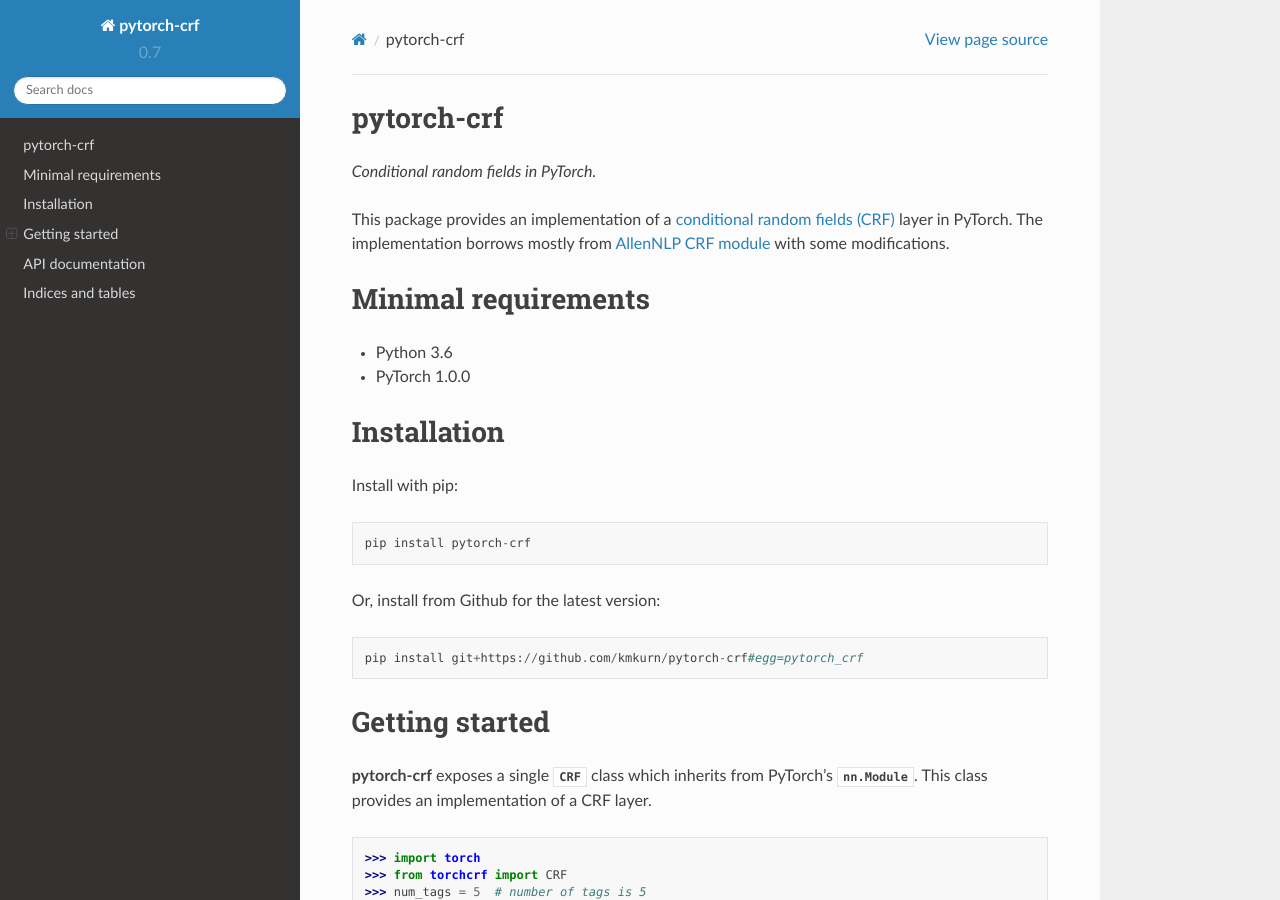
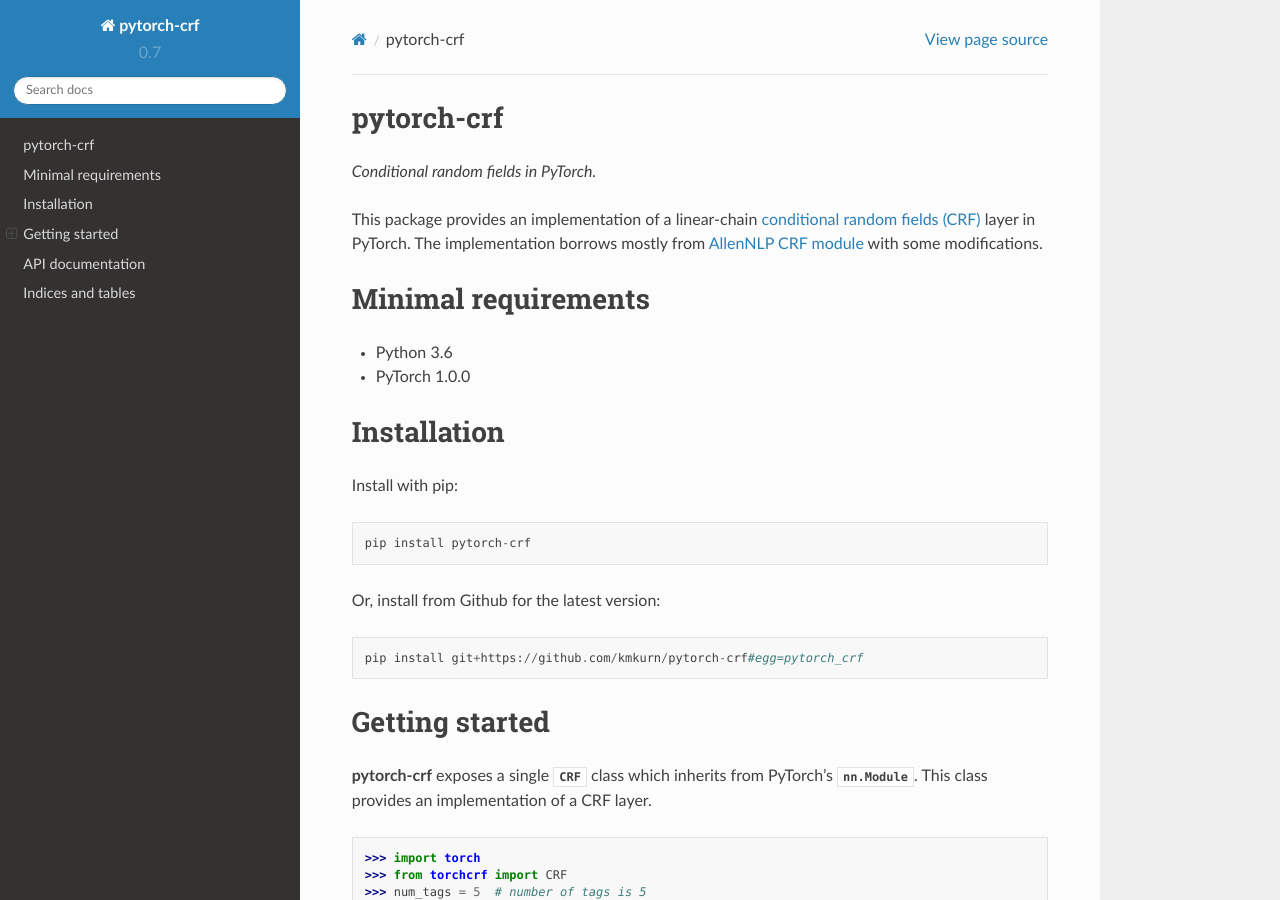
Before and after one commit to kmkurn/pytorch-crf, a Sphinx documentation site: the page built from docs/index.rst, in a window 1280 px wide and 900 px high. Built offline with Sphinx 7.4.7 and the Read the Docs theme 2.0.0, drawn with Linux system fonts in a browser that asks for light colours.

Commit message:
Make clearer that this lib implements linear-chain CRF

```diff
--- a/README.rst
+++ b/README.rst
@@ -31,7 +31,7 @@
    :target: http://spacemacs.org
    :alt: Built with Spacemacs
 
-This package provides an implementation of `conditional random field
+This package provides an implementation of linear-chain `conditional random field
 <https://en.wikipedia.org/wiki/Conditional_random_field>`_ (CRF) in PyTorch.
 This implementation borrows mostly from `AllenNLP CRF module
 <https://github.com/allenai/allennlp/blob/master/allennlp/modules/conditional_ra
--- a/docs/index.rst
+++ b/docs/index.rst
@@ -8,8 +8,8 @@
 
 *Conditional random fields in PyTorch.*
 
-This package provides an implementation of a `conditional random fields (CRF)`_ layer
-in PyTorch. The implementation borrows mostly from `AllenNLP CRF module`_ with some
+This package provides an implementation of a linear-chain `conditional random fields (CRF)`_
+layer in PyTorch. The implementation borrows mostly from `AllenNLP CRF module`_ with some
 modifications.
 
 .. toctree::
```
